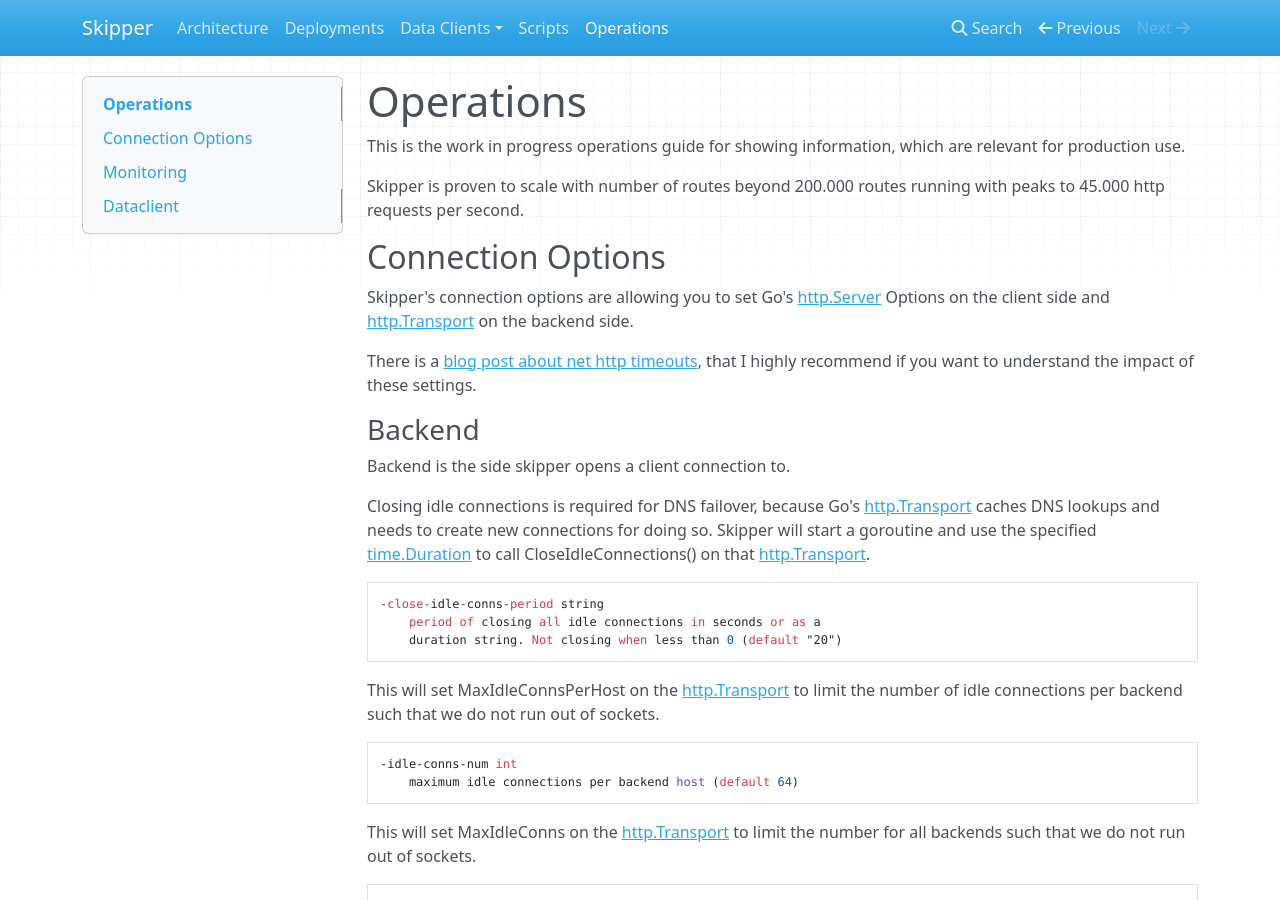
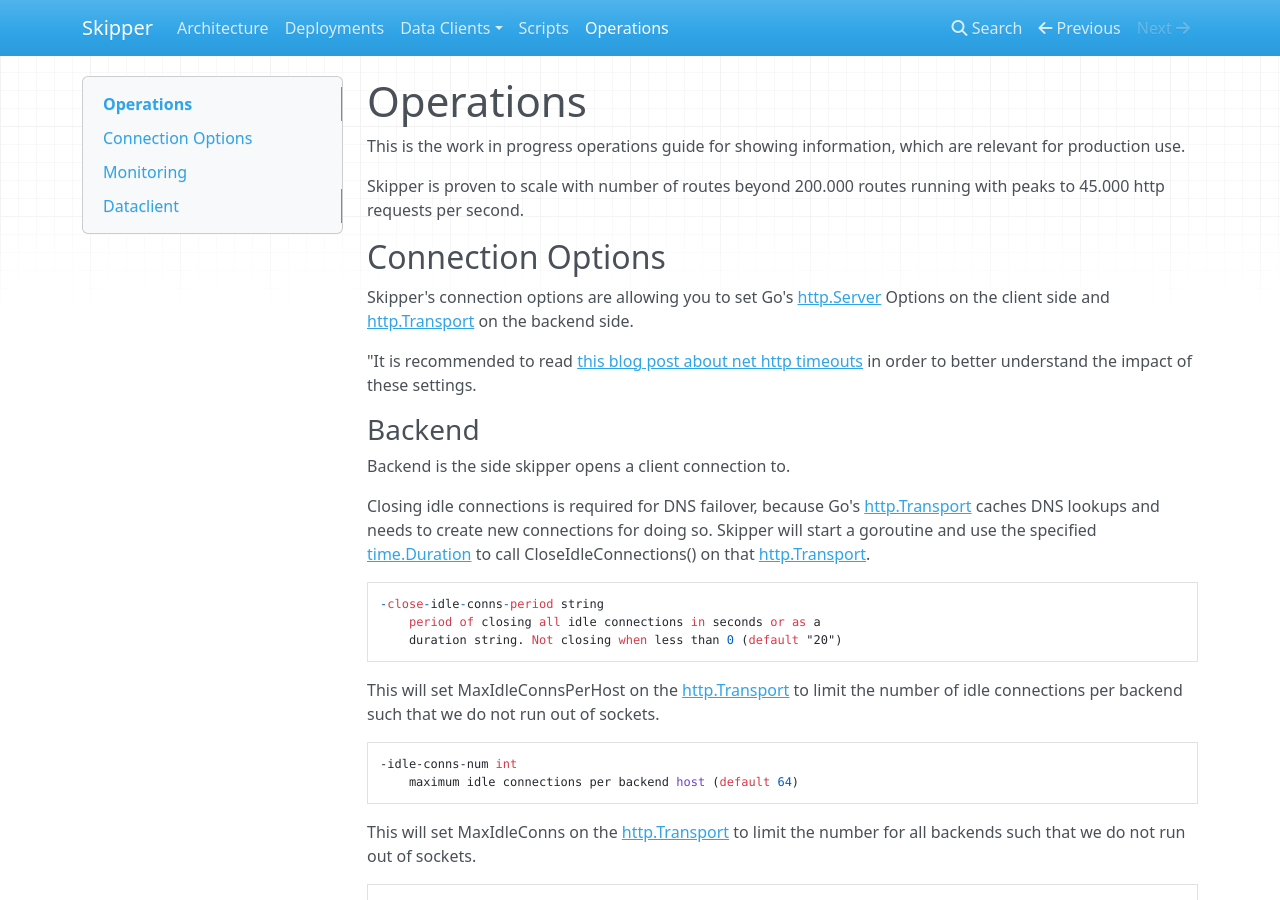
Before and after one commit to zalando/skipper, an MkDocs documentation site: the page built from docs/operations.md, in a window 1280 px wide and 900 px high. Built offline with MkDocs 1.6.1, drawn with Linux system fonts in a browser that asks for light colours; nearby versions of some CDN libraries; old or Windows-style settings are respelled for this version of MkDocs.

Commit message:
fix comment

```diff
--- a/docs/operations.md
+++ b/docs/operations.md
@@ -11,10 +11,9 @@
 Skipper's connection options are allowing you to set Go's [http.Server](https://golang.org/pkg/net/http/#Server)
 Options on the client side and [http.Transport](https://golang.org/pkg/net/http/#Transport) on the backend side.
 
-There is a [blog post about net http
-timeouts](https://blog.cloudflare.com/the-complete-guide-to-golang-net-http-timeouts/),
-that I highly recommend if you want to understand the impact of these
-settings.
+"It is recommended to read
+[this blog post about net http timeouts](https://blog.cloudflare.com/the-complete-guide-to-golang-net-http-timeouts/)
+in order to better understand the impact of these settings.
 
 ### Backend
 
```
